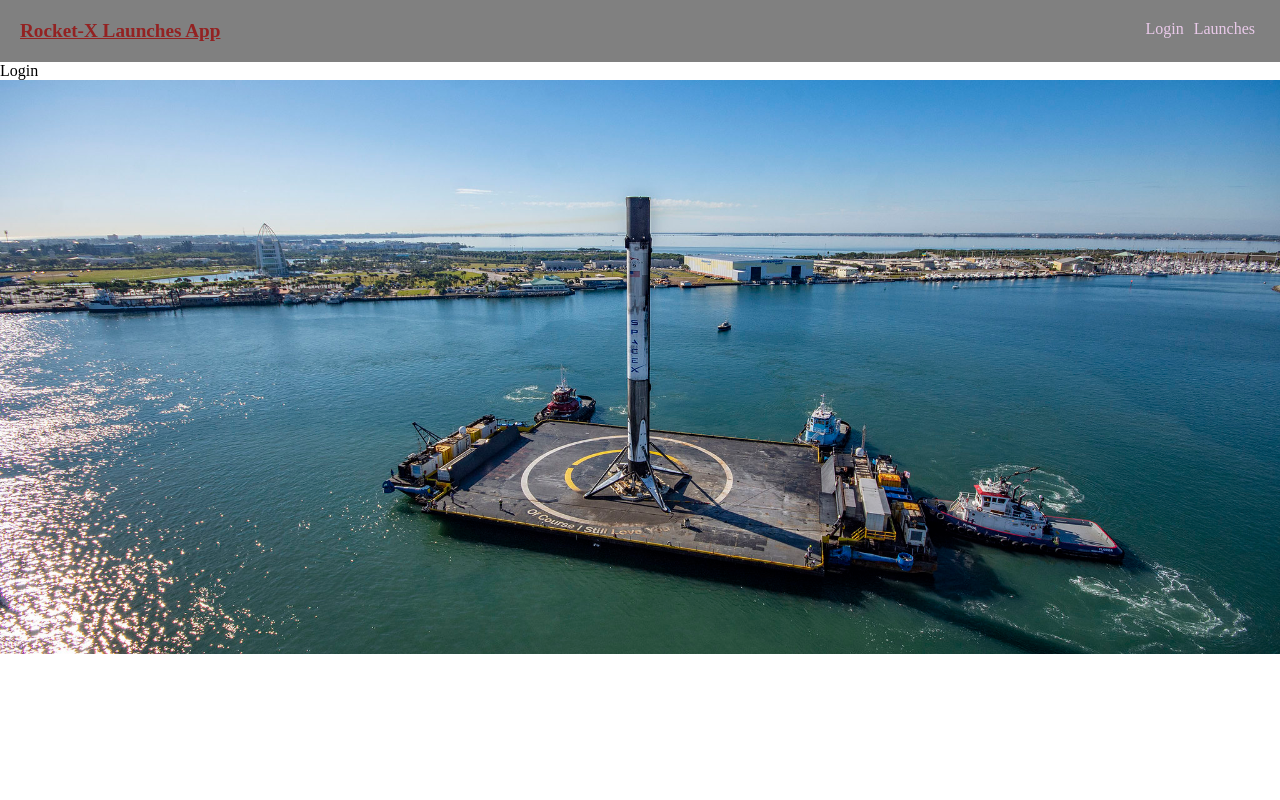
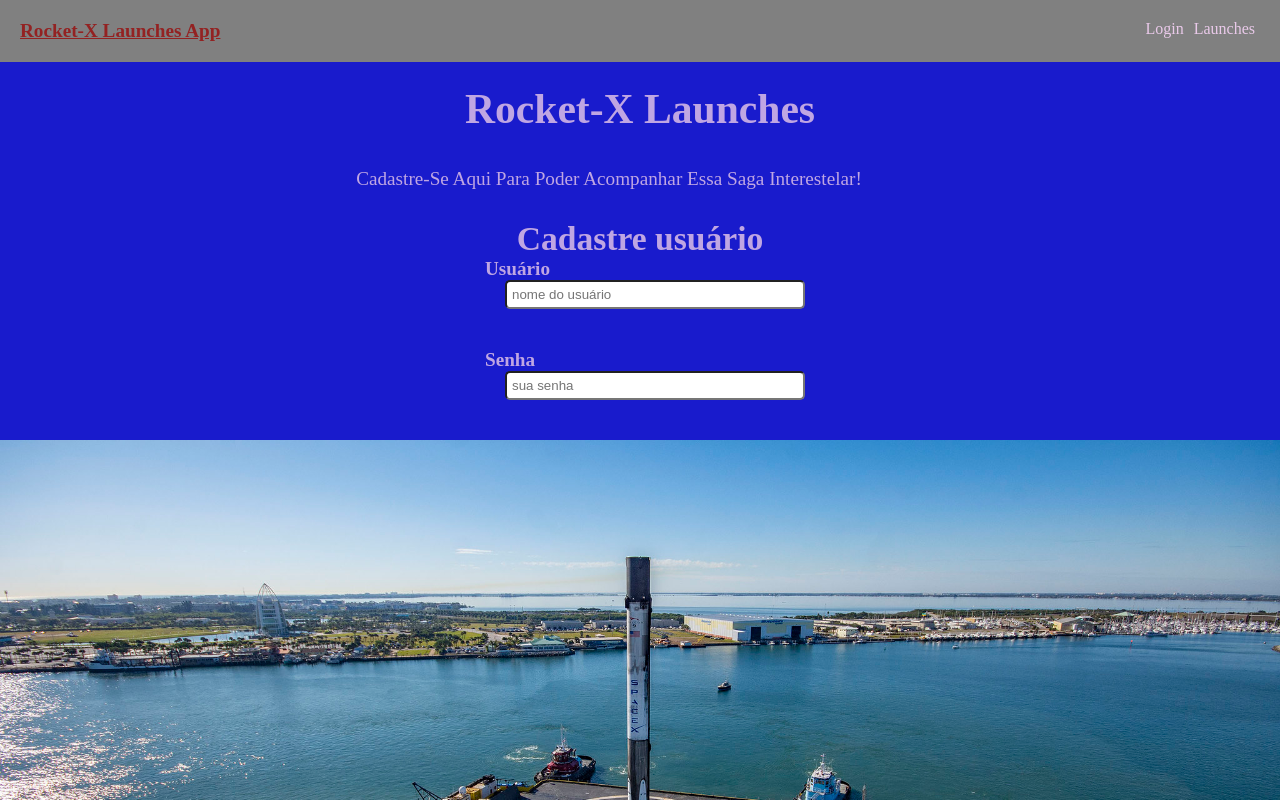
Before and after one commit to ahoymarcus/reactjs-rocket-launches-app, a React (Create React App) app: page /login in a window 1280 px wide. Shown: the top 800 px of the page. Built offline with nearby package versions, Linux system fonts and the light colour scheme.

Commit message:
Definir estrutura da pagina Login. Estilizar pagina Login.

```diff
--- a/src/pages/Login.js
+++ b/src/pages/Login.js
@@ -1,4 +1,6 @@
 import React from 'react';
+
+import './login.css';
 
 
 
@@ -6,9 +8,41 @@ const Login = () => {
 
 
 	return (
-		<div>
-			Login
-		</div>
+		<div className="login-container">
+			<header className="login-header">
+				<h1>Rocket-X Launches</h1>
+				<p>Cadastre-se aqui para poder acompanhar essa saga interestelar!</p>
+
+			</header>
+			<main className="login-main">
+				<section className="login-info">
+					<h2>Cadastre usuário</h2>
+					<form className="login-form" >
+						<div className="input-container">
+							<label htmlFor="username">
+								Usuário
+							</label>
+							<input
+								type="text"
+								id="username"
+								placeholder="nome do usuário"
+							/>
+						</div>
+						<div className="input-container">
+							<label htmlFor="password">
+								Senha
+							</label>
+							<input
+								type="text"
+								id="password"
+								placeholder="sua senha"
+							/>
+						</div>
+					</form>
+				</section>
+
+			</main>
+	</div>
 	);
 };
 
--- /dev/null
+++ b/src/pages/login.css
@@ -0,0 +1,74 @@
+.login-container {
+	background-color: #2a343c;
+	color: #e9c9e9cc;
+}
+
+.login-header, .login-info {
+	background-color: #1313fdbf; /*#0404ffbf; #0404ff;*/
+
+}
+
+.login-header {
+	display: flex;
+	flex-direction: column;
+
+	text-align: center;
+	padding: 15px 20px 5px 20px;
+}
+
+.login-header p {
+	text-transform: capitalize;
+	max-width: 800px;
+}
+
+.login-info {
+	/*margin: 0px 0 0px 30px;*/
+	padding: 10px 20px 0px 20px;
+	justify-content: flex-start;
+}
+
+.login-info h2 {
+	margin-bottom: 10px;
+	text-align: center;
+}
+
+.login-form {
+	display: flex;
+	flex-direction: column;
+	align-items: center;
+}
+
+.input-container {
+	margin-bottom: 40px;
+
+	display: flex;
+	flex-direction: column;
+}
+
+.login-form label {
+	font-size: 1.2rem;
+	font-weight: bold;
+	margin-left: 10px;
+}
+
+.login-form input {
+	padding: 5px;
+	margin-left: 30px;
+	border-radius: 5px;
+	width: 300px;
+}
+
+
+
+@media only screen and (min-width: 860px) {
+	.login-header {
+		padding-top: 13px;
+	}
+	.login-header p {
+		max-width: 95%;
+	}
+	.login-info h2 {
+		margin-bottom: 0px;
+	}
+
+}
```
